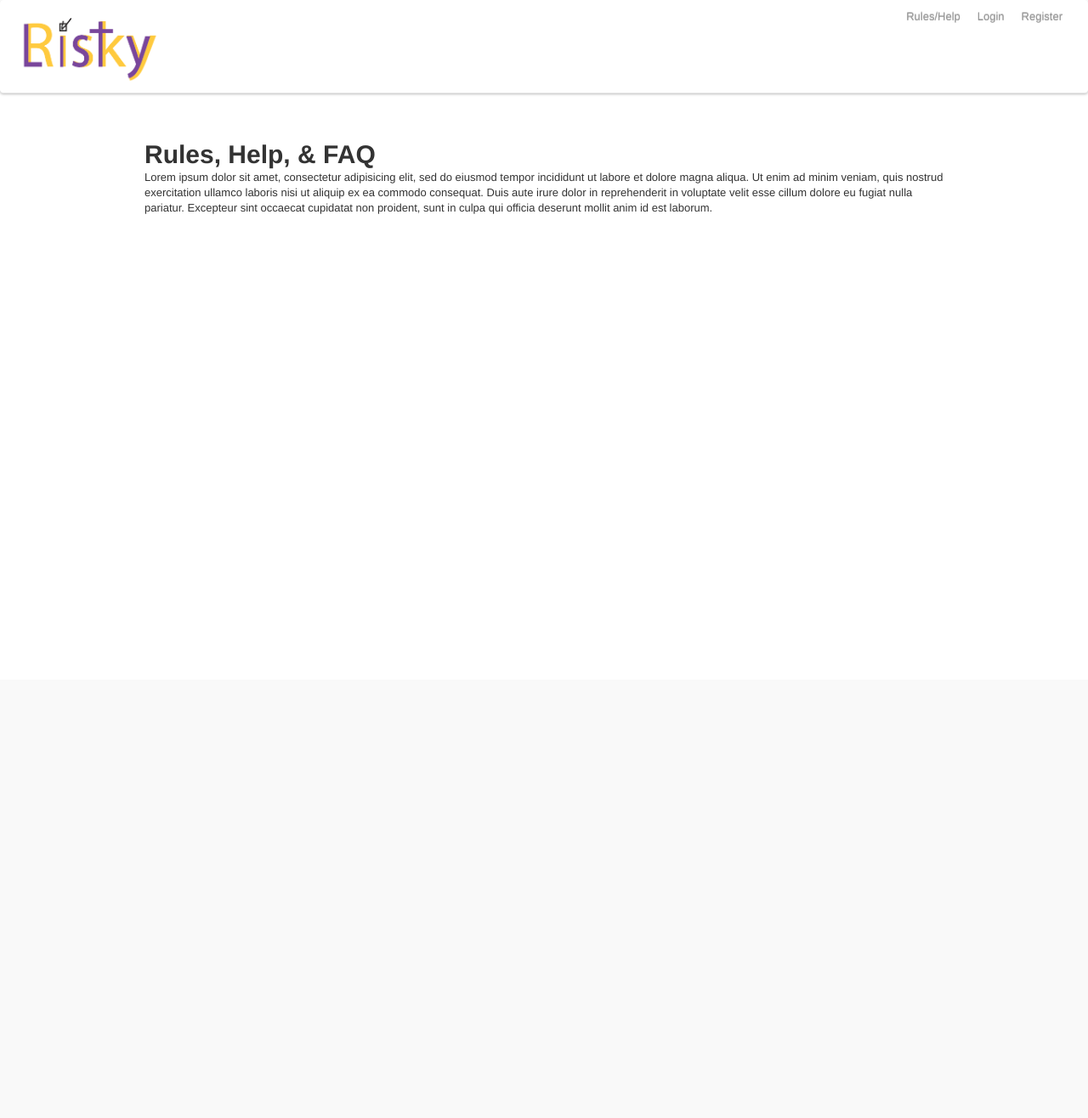
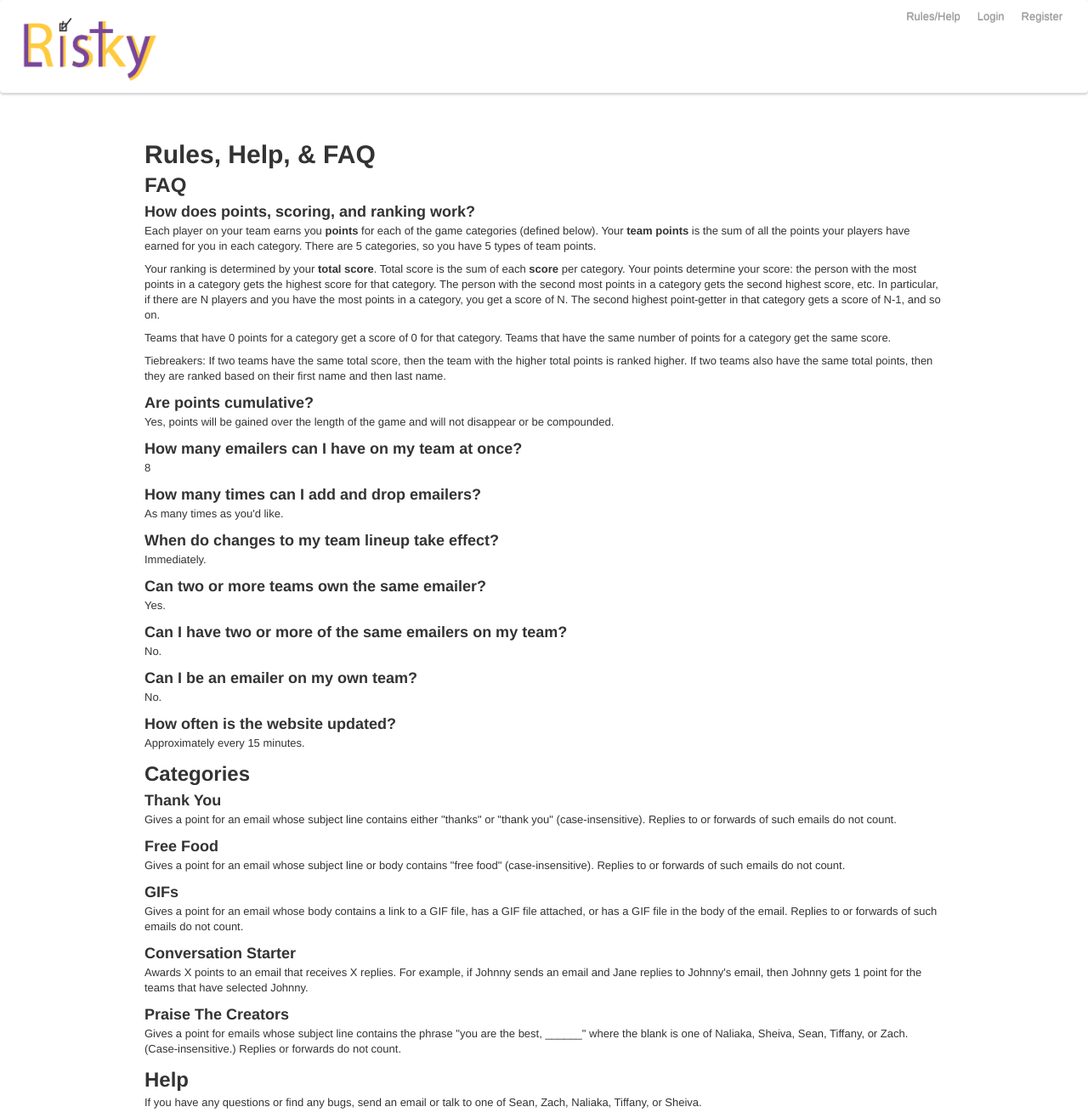
Before and after one commit to zischwartz/riskyListy, a Python web app: template templates/help.html in a window 1280 px wide. Shown: the whole page at 85% size. Before the commit the page ends 252 px from the top, so only its background shows below. Run offline with Jinja, Linux system fonts and the light colour scheme; the template is opened without the code that fills it, so the values that code supplies are empty; some libraries are stand-ins or nearby versions.

Commit message:
updated help and backend emailer support

```diff
--- a/templates/help.html
+++ b/templates/help.html
@@ -4,11 +4,74 @@
 <br>
 <h1> Rules, Help, &amp; FAQ </h1>
 
-Lorem ipsum dolor sit amet, consectetur adipisicing elit, sed do eiusmod
-tempor incididunt ut labore et dolore magna aliqua. Ut enim ad minim veniam,
-quis nostrud exercitation ullamco laboris nisi ut aliquip ex ea commodo
-consequat. Duis aute irure dolor in reprehenderit in voluptate velit esse
-cillum dolore eu fugiat nulla pariatur. Excepteur sint occaecat cupidatat non
-proident, sunt in culpa qui officia deserunt mollit anim id est laborum.
+<h2>FAQ</h2>
+
+<h3>How does points, scoring, and ranking work?</h3>
+
+<p>Each player on your team earns you <strong>points</strong> for each of the game categories (defined below). Your <strong>team points</strong> is the sum of all the points your players have earned for you in each category. There are 5 categories, so you have 5 types of team points.</p>
+
+<p>Your ranking is determined by your <strong>total score</strong>. Total score is the sum of each <strong>score</strong> per category. Your points determine your score: the person with the most points in a category gets the highest score for that category. The person with the second most points in a category gets the second highest score, etc. In particular, if there are N players and you have the most points in a category, you get a score of N. The second highest point-getter in that category gets a score of N-1, and so on.</p>
+
+<p>Teams that have 0 points for a category get a score of 0 for that category. Teams that have the same number of points for a category get the same score.</p>
+
+<p>Tiebreakers: If two teams have the same total score, then the team with the higher total points is ranked higher. If two teams also have the same total points, then they are ranked based on their first name and then last name.</p>
+
+<h3>Are points cumulative?</h3>
+
+<p>Yes, points will be gained over the length of the game and will not disappear or be compounded.</p>
+
+<h3>How many emailers can I have on my team at once?</h3>
+
+<p>8</p>
+
+<h3>How many times can I add and drop emailers?</h3>
+
+<p>As many times as you'd like.</p>
+
+<h3>When do changes to my team lineup take effect?</h3>
+
+<p>Immediately.</p>
+
+<h3>Can two or more teams own the same emailer?</h3>
+
+<p>Yes.</p>
+
+<h3>Can I have two or more of the same emailers on my team?</h3>
+
+<p>No.</p>
+
+<h3>Can I be an emailer on my own team?</h3>
+
+<p>No.</p>
+
+<h3>How often is the website updated?</h3>
+
+<p>Approximately every 15 minutes.</p>
+
+<h2>Categories</h2>
+
+<h3>Thank You</h3>
+
+<p>Gives a point for an email whose subject line contains either "thanks" or "thank you" (case-insensitive). Replies to or forwards of such emails do not count.</p>
+
+<h3>Free Food</h3>
+
+<p>Gives a point for an email whose subject line or body contains "free food" (case-insensitive). Replies to or forwards of such emails do not count.</p>
+
+<h3>GIFs</h3>
+
+<p>Gives a point for an email whose body contains a link to a GIF file, has a GIF file attached, or has a GIF file in the body of the email. Replies to or forwards of such emails do not count.</p>
+
+<h3>Conversation Starter</h3>
+
+<p>Awards X points to an email that receives X replies. For example, if Johnny sends an email and Jane replies to Johnny's email, then Johnny gets 1 point for the teams that have selected Johnny.</p>
+
+<h3>Praise The Creators</h3>
+
+<p>Gives a point for emails whose subject line contains the phrase "you are the best, ______" where the blank is one of Naliaka, Sheiva, Sean, Tiffany, or Zach. (Case-insensitive.) Replies or forwards do not count.</p>
+
+<h2>Help</h2>
+
+<p>If you have any questions or find any bugs, send an email or talk to one of Sean, Zach, Naliaka, Tiffany, or Sheiva.</p>
 
 {% endblock %}
```
Also changed, not shown: backend/AddEmailers.py (+7 -7 lines).
